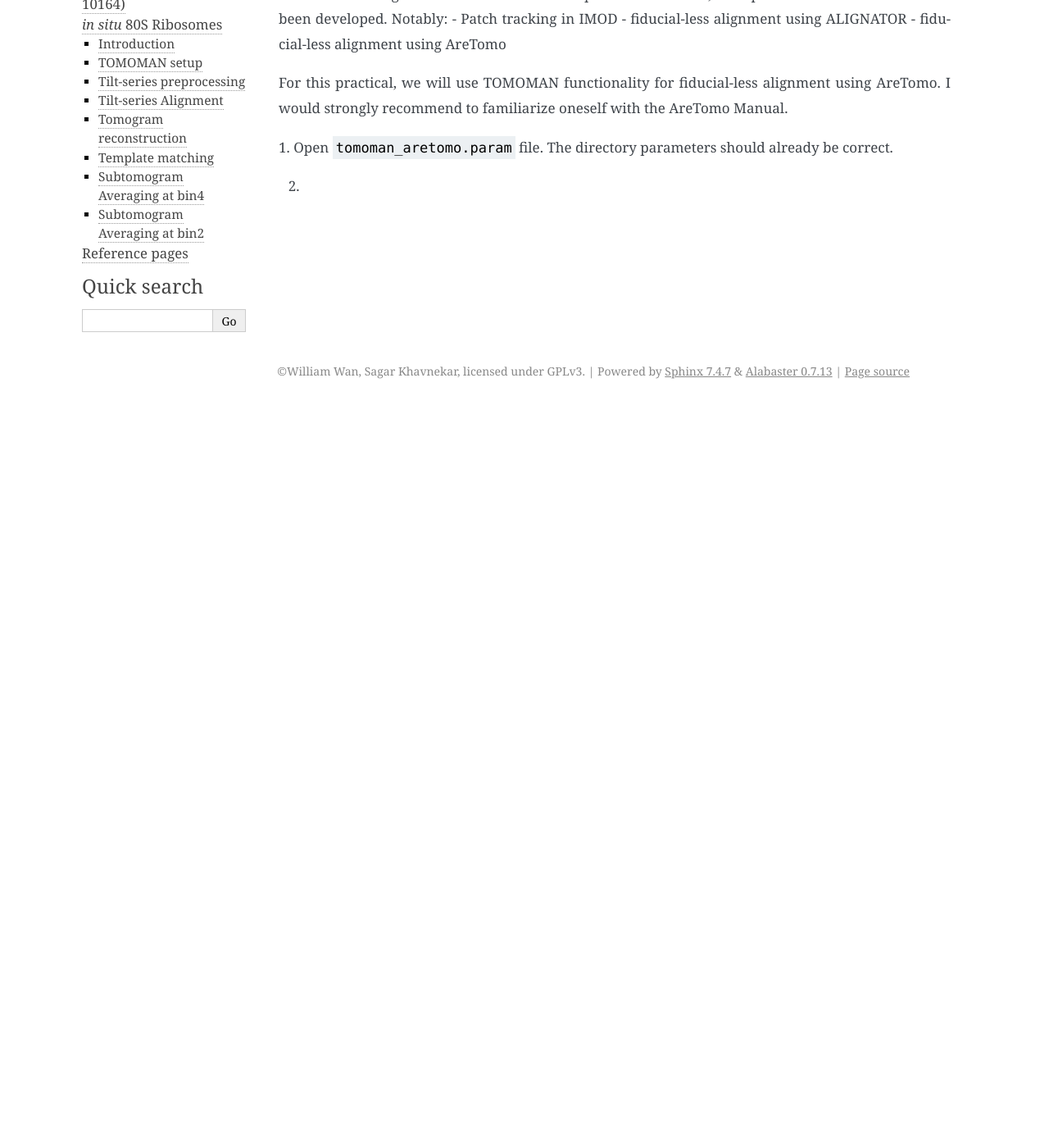
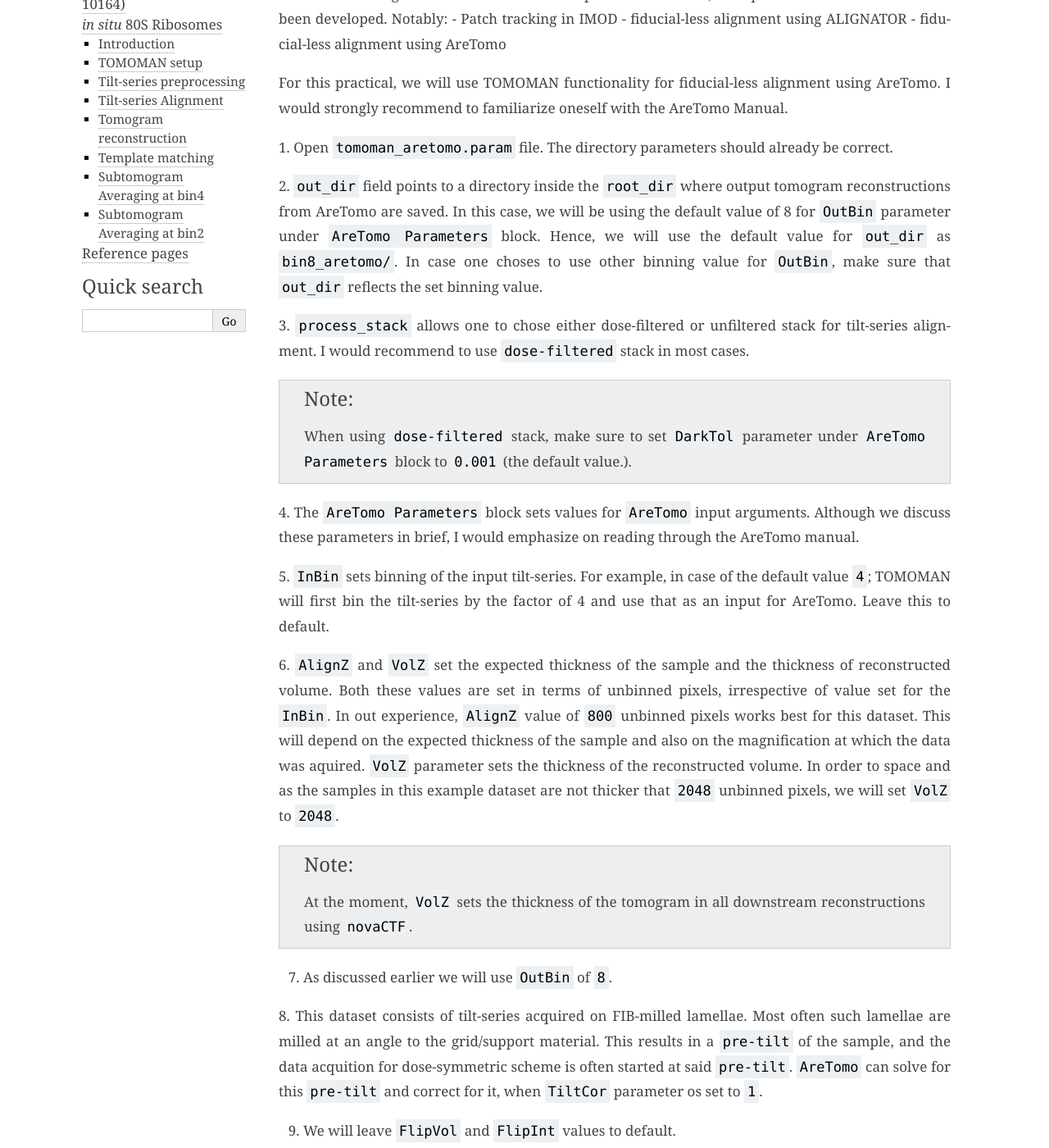
Before and after one commit to sagarbiophysics/Subtomo-tutorials, a Sphinx documentation site: the page built from source/80S_insitu/ts_align.rst, in a window 1280 px wide and 1400 px high, scrolled down 270 px. Shown: the whole window at 82% size. Built offline with Sphinx 7.4.7, drawn with Linux system fonts in a browser that asks for light colours; before the commit the page ends 900 px from its top, so only the background shows below that; some of the changed text lies outside the part shown.

Commit message:
Update ts_align.rst

```diff
--- a/source/80S_insitu/ts_align.rst
+++ b/source/80S_insitu/ts_align.rst
@@ -16,4 +16,44 @@ I would strongly recommend to familiarize oneself with the AreTomo Manual.
 1. Open ``tomoman_aretomo.param`` file.
 The directory parameters should already be correct.
 
-2.
+2. ``out_dir`` field points to a directory inside the ``root_dir`` where output tomogram reconstructions from AreTomo are saved.
+In this case, we will be using the default value of 8 for ``OutBin`` parameter under ``AreTomo Parameters`` block.
+Hence, we will use the default value for ``out_dir`` as ``bin8_aretomo/``.
+In case one choses to use other binning value for ``OutBin``, make sure that ``out_dir`` reflects the set binning value.
+
+3. ``process_stack`` allows one to chose either dose-filtered or unfiltered stack for tilt-series alignment.
+I would recommend to use ``dose-filtered`` stack in most cases.
+
+.. note::
+    When using ``dose-filtered`` stack, make sure to set ``DarkTol`` parameter under ``AreTomo Parameters`` block to ``0.001`` (the default value.).
+
+4. The ``AreTomo Parameters`` block sets values for ``AreTomo`` input arguments.
+Although we discuss these parameters in brief, I would emphasize on reading through the AreTomo manual.
+
+5. ``InBin`` sets binning of the input tilt-series.
+For example, in case of the default value ``4``; TOMOMAN will first bin the tilt-series by the factor of 4 and use that as an input for AreTomo.
+Leave this to default.
+
+6. ``AlignZ`` and ``VolZ`` set the expected thickness of the sample and the thickness of reconstructed volume.
+Both these values are set in terms of unbinned pixels, irrespective of value set for the ``InBin``.
+In out experience, ``AlignZ`` value of ``800`` unbinned pixels works best for this dataset.
+This will depend on the expected thickness of the sample and also on the magnification at which the data was aquired.
+``VolZ`` parameter sets the thickness of the reconstructed volume.
+In order to space and as the samples in this example dataset are not thicker that ``2048`` unbinned pixels, we will set ``VolZ`` to ``2048``.
+
+.. note::
+    At the moment, ``VolZ`` sets the thickness of the tomogram in all downstream reconstructions using ``novaCTF``.
+
+7. As discussed earlier we will use ``OutBin`` of ``8``.
+
+8. This dataset consists of tilt-series acquired on FIB-milled lamellae.
+Most often such lamellae are milled at an angle to the grid/support material.
+This results in a ``pre-tilt`` of the sample, and the data acquition for dose-symmetric scheme is often started at said ``pre-tilt``.
+``AreTomo`` can solve for this ``pre-tilt`` and correct for it, when ``TiltCor`` parameter os set to ``1``.
+
+9. We will leave ``FlipVol`` and ``FlipInt`` values to default.
+
+10. AreTomo can reconstruct output tomographic volumes using either ``SART`` or ``WBP``.
+In this case we will set ``SART`` to ``none`` and ``WBP`` to ``1`` in order to get output volumes using ``WBP``.
+
+11. AreTomo
```
